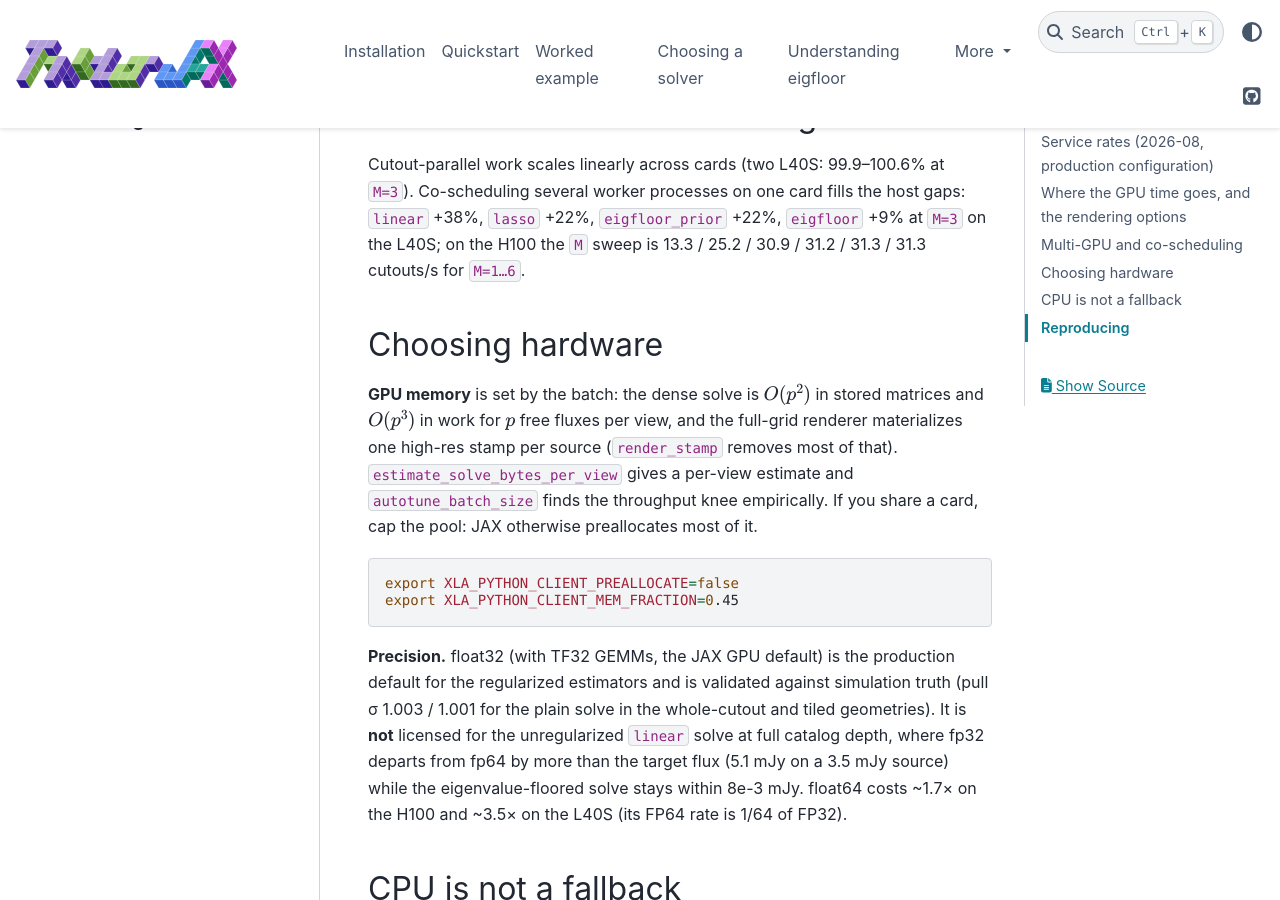
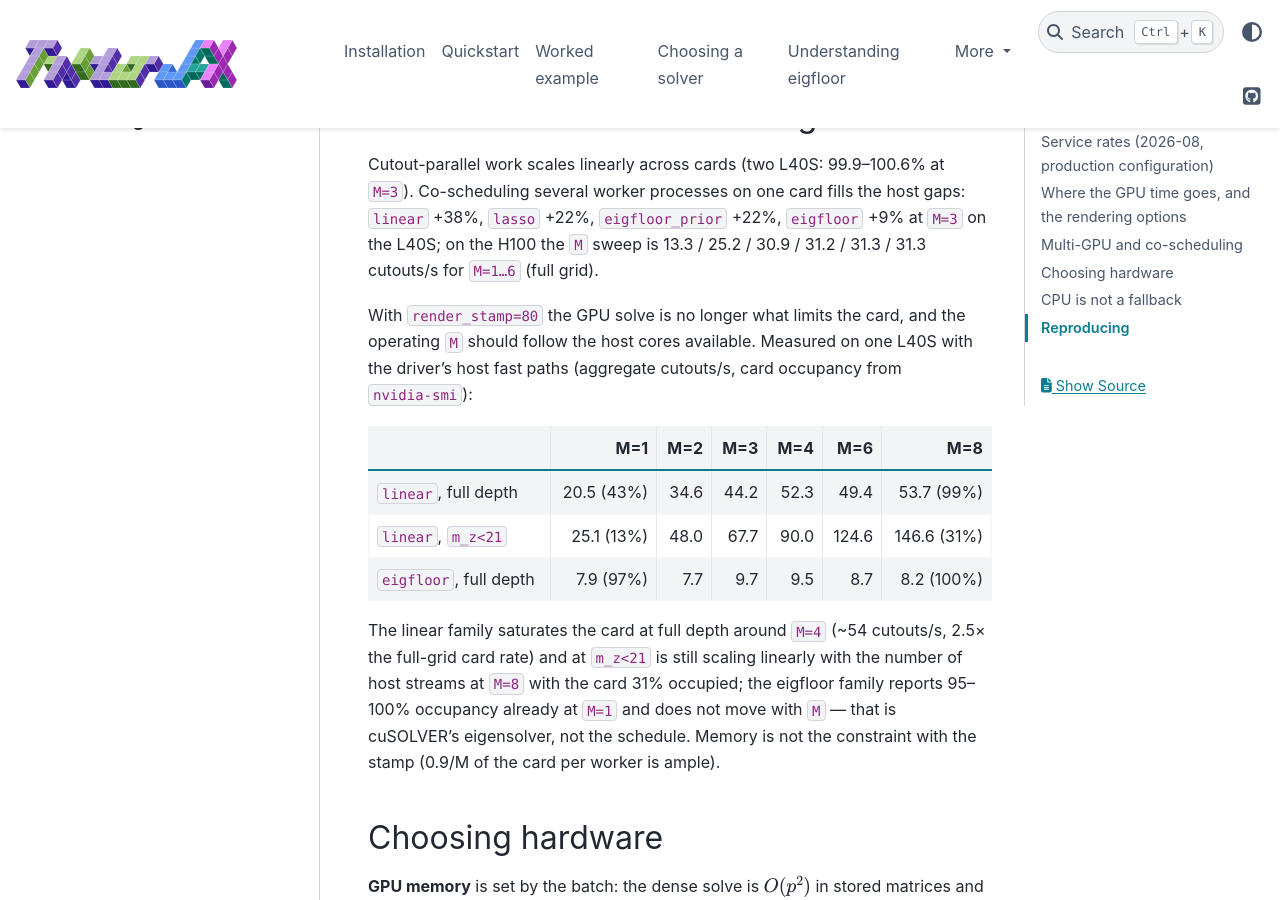
Before and after one commit to hbahk/tractor-jax, a Sphinx documentation site: the page built from docs/performance.md, in a window 1280 px wide and 900 px high, scrolled down 2329 px. Built offline with Sphinx 7.4.7 and the PyData theme 0.15.4, drawn with Linux system fonts in a browser that asks for light colours.

Commit message:
docs(performance): co-scheduling sweep with the stamp renderer
The operating M should follow the host cores once render_stamp removes the
GPU solve from the critical path: linear saturates the card at full depth
around M=4 (~54 cutouts/s on an L40S) and still scales linearly with host
streams at m_z<21 at M=8 (146.6 cutouts/s, card 31% occupied); eigfloor is
eigensolver-bound at any M.

```diff
--- a/docs/performance.md
+++ b/docs/performance.md
@@ -69,7 +69,25 @@ Cutout-parallel work scales linearly across cards (two L40S: 99.9–100.6% at
 `M=3`). Co-scheduling several worker processes on one card fills the host
 gaps: `linear` +38%, `lasso` +22%, `eigfloor_prior` +22%, `eigfloor` +9% at
 `M=3` on the L40S; on the H100 the `M` sweep is 13.3 / 25.2 / 30.9 / 31.2 /
-31.3 / 31.3 cutouts/s for `M=1…6`.
+31.3 / 31.3 cutouts/s for `M=1…6` (full grid).
+
+With `render_stamp=80` the GPU solve is no longer what limits the card, and
+the operating `M` should follow the host cores available. Measured on one
+L40S with the driver's host fast paths (aggregate cutouts/s, card occupancy
+from `nvidia-smi`):
+
+| | M=1 | M=2 | M=3 | M=4 | M=6 | M=8 |
+|---|---:|---:|---:|---:|---:|---:|
+| `linear`, full depth | 20.5 (43%) | 34.6 | 44.2 | 52.3 | 49.4 | 53.7 (99%) |
+| `linear`, `m_z<21` | 25.1 (13%) | 48.0 | 67.7 | 90.0 | 124.6 | 146.6 (31%) |
+| `eigfloor`, full depth | 7.9 (97%) | 7.7 | 9.7 | 9.5 | 8.7 | 8.2 (100%) |
+
+The linear family saturates the card at full depth around `M=4` (~54
+cutouts/s, 2.5× the full-grid card rate) and at `m_z<21` is still scaling
+linearly with the number of host streams at `M=8` with the card 31% occupied;
+the eigfloor family reports 95–100% occupancy already at `M=1` and does not
+move with `M` — that is cuSOLVER's eigensolver, not the schedule. Memory is
+not the constraint with the stamp (0.9/M of the card per worker is ample).
 
 ## Choosing hardware
 
```
